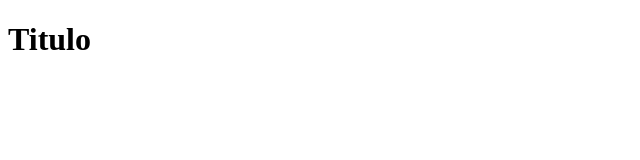
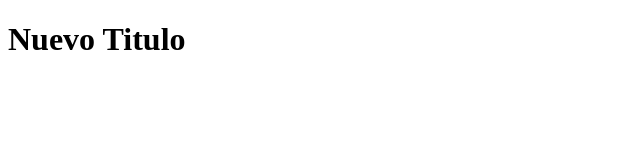
Before and after one commit to ssalcedos/Hello-Word-Colmena, a plain HTML site: page index.html in a window 1280 px wide. Shown: the whole page, without its empty margins (0-640 px from the left). Drawn offline with Linux system fonts and the light colour scheme.

Commit message:
nuevo titulo

```diff
--- a/index.html
+++ b/index.html
@@ -7,6 +7,6 @@
 	<title>Demo de GIT COLMENA</title>
 </head>
 <body>
-    <h1>Titulo</h1>
+    <h1>Nuevo Titulo</h1>
 </body>
 </html>
```
